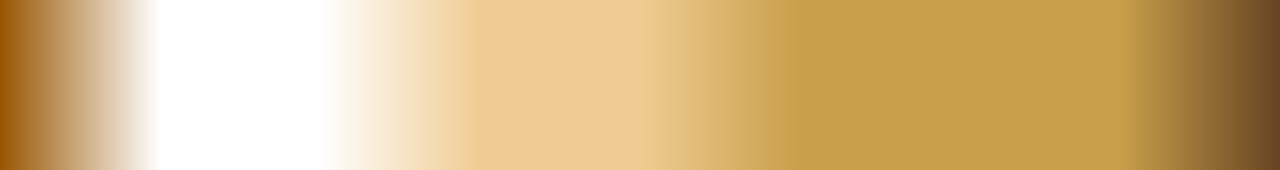
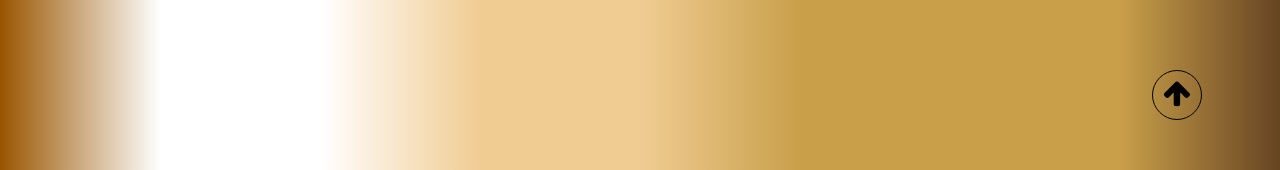
Before and after one commit to krishuang168/COVID-Reopening-HTML-Website, a website: page locations.html in a window 1280 px wide. Shown: the part 616-786 px from the top of the page. Drawn offline with nearby package versions, Linux system fonts and the light colour scheme.

Commit message:
Go to Top

```diff
--- a/css/locations.scss
+++ b/css/locations.scss
@@ -57,6 +57,21 @@ body {
   #server_response {
     min-width: inherit;
     margin-left: 200px;
+  }
+
+  #Top {
+    position: fixed;
+    display: flexbox;
+    left: 90vw;
+    bottom: 5vw;
+    width: 50px;
+    height: 50px;
+    border: 1px solid;
+    border-radius: 50%;
+    color: #000;
+    font-size: 30px;
+    padding-left: 10px;
+    vertical-align: top;
   }
 
   .bubbles {
--- a/locations.html
+++ b/locations.html
@@ -255,6 +255,9 @@
       </div>
       <div id="server_response"></div>
 
+      <!-- Go to Top -->
+      <a id="Top" href="#"><i class="fa fa-arrow-up" aria-hidden="true"></i></a>
+
       <!-- Bubbles -->
       <ul class="bubbles">
         <li></li>
```
Also changed, not shown: css/locations.css.
